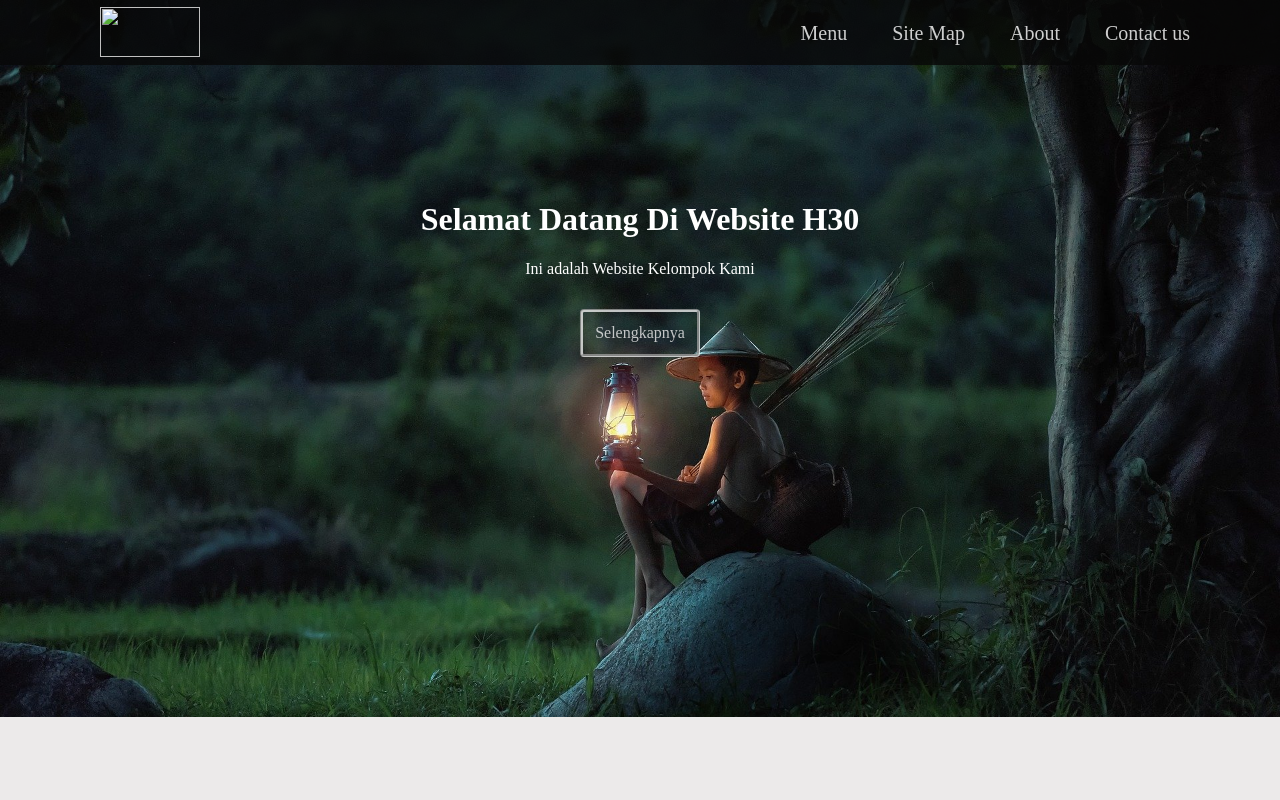
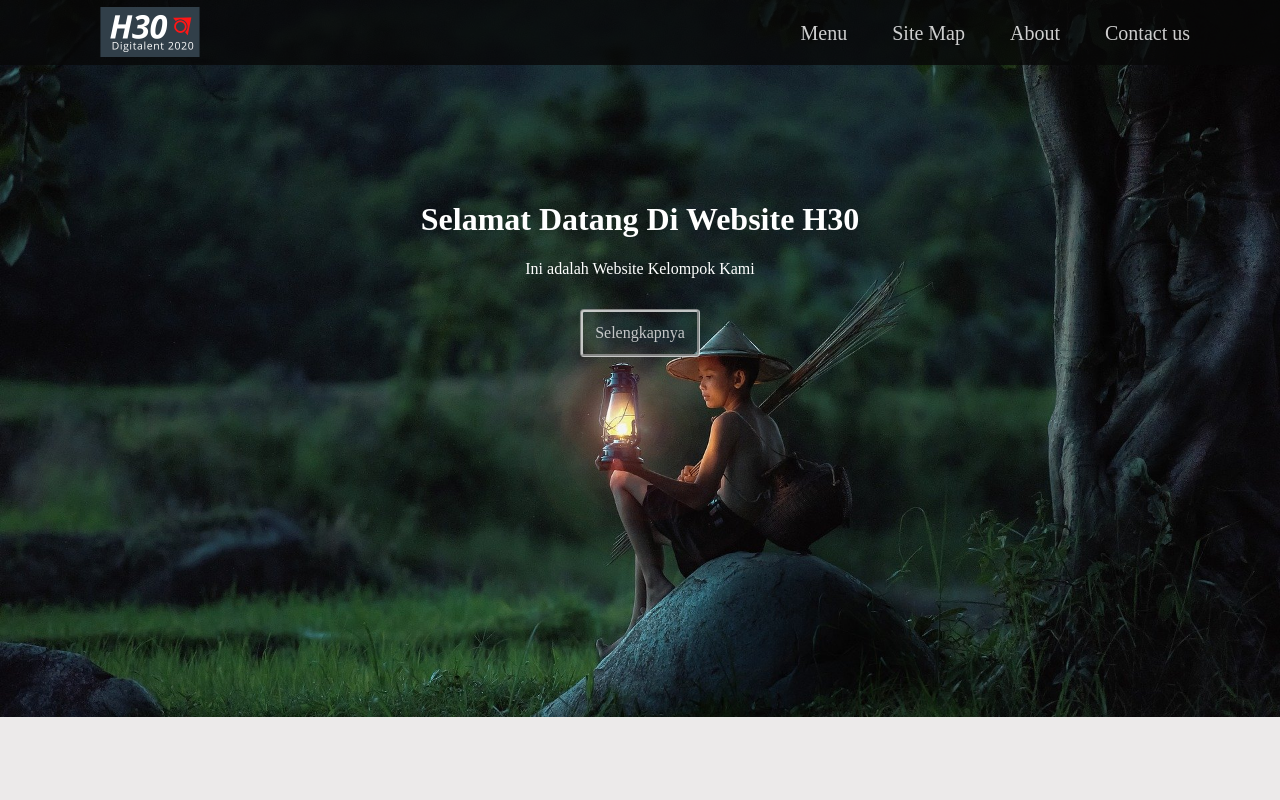
Before and after one commit to rahmawatt1/kelompokh30.github.io, a plain HTML site: page index.html in a window 1280 px wide. Shown: the top 800 px of the page. Drawn offline with Linux system fonts and the light colour scheme.

Commit message:
Update index.html

```diff
--- a/index.html
+++ b/index.html
@@ -18,7 +18,7 @@
 	<header>
 		<div class="container">
 			<div class="header-left">
-				<img src="images//logo.png">
+				<img src="images/logo.png">
         </div>
 
        <div class="dropdown">
```
